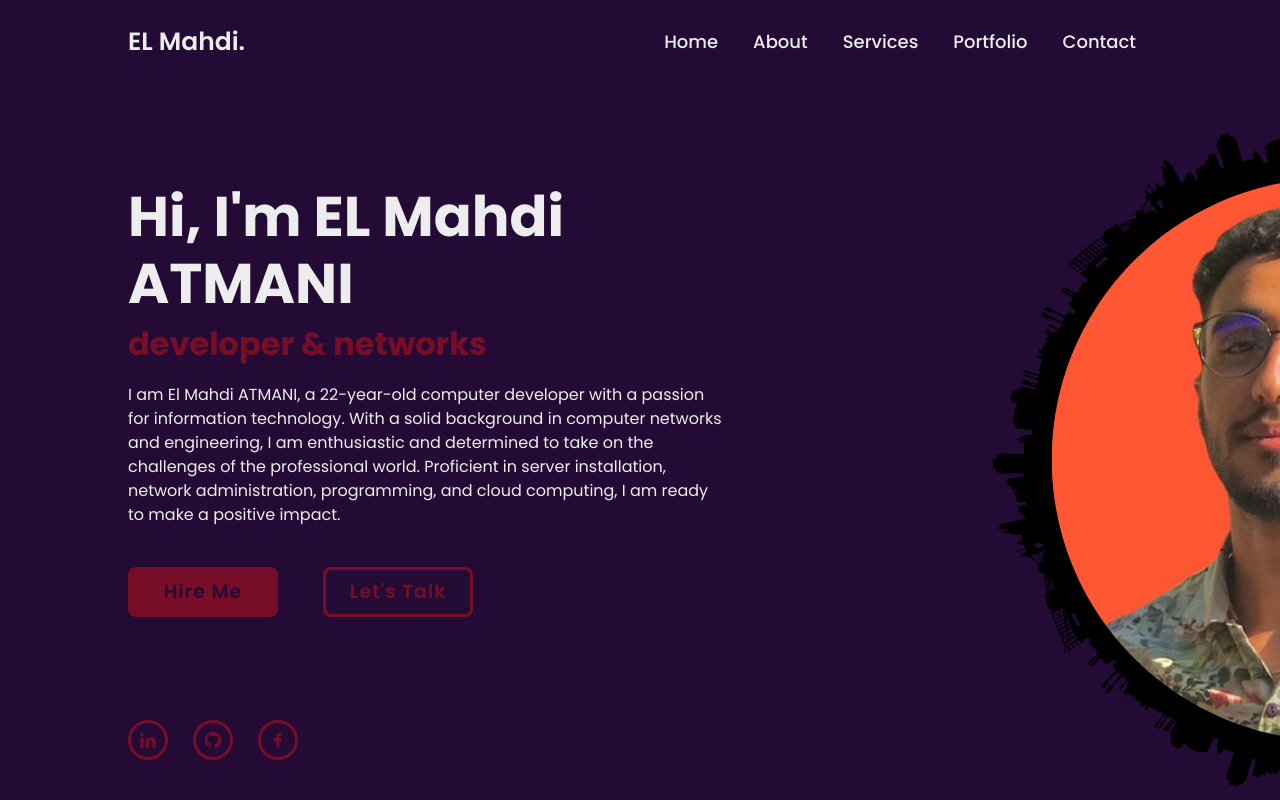
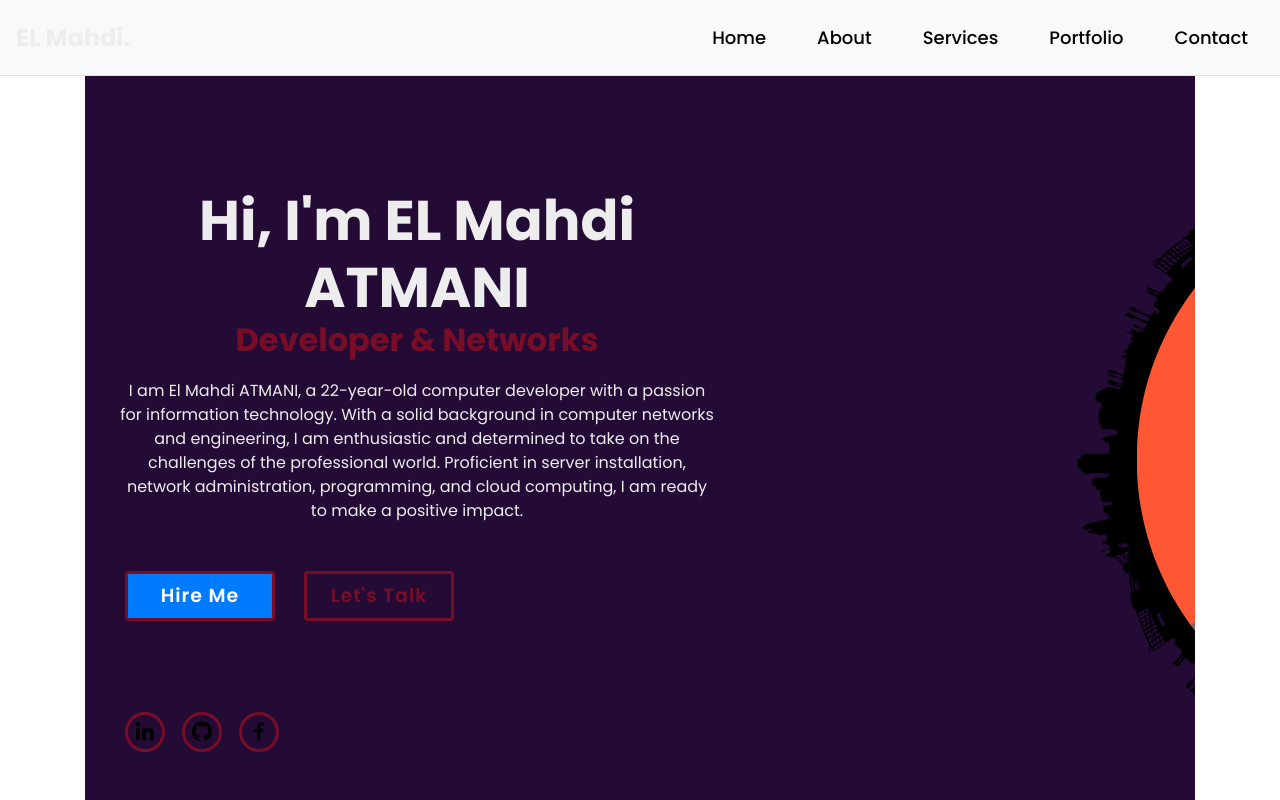
Before and after one commit to mahdiatmani/mahdiatmani.github.io, a plain HTML site: page index.html in a window 1280 px wide. Drawn offline with nearby package versions, Linux system fonts and the light colour scheme.

Commit message:
Update index.html
resposive

```diff
--- a/index.html
+++ b/index.html
@@ -8,15 +8,67 @@
   <meta http-equiv="X-UA-Compatible" content="IE=edge">
   <meta name="viewport" content="width=device-width, initial-scale=1.0">
   <title>El Mahdi ATMANI: Professional Portfolio</title>
+  <style>
+    /* Add custom styles here */
+    .body {
+      margin: 0;
+      font-family: Arial, sans-serif;
+    }
+    .header {
+      padding: 1rem;
+      background-color: #f8f9fa;
+      border-bottom: 1px solid #dee2e6;
+    }
+    .logo {
+      font-size: 1.5rem;
+      font-weight: bold;
+      text-decoration: none;
+    }
+    .navbar {
+      display: flex;
+      gap: 1rem;
+    }
+    .navbar a {
+      text-decoration: none;
+      color: #000;
+    }
+    .home {
+      text-align: center;
+      padding: 2rem;
+    }
+    .home-content h1, .home-content h3 {
+      margin: 0;
+    }
+    .btn-box a {
+      display: inline-block;
+      padding: 0.5rem 1rem;
+      margin: 0.5rem;
+      text-decoration: none;
+      background-color: #007bff;
+      color: white;
+      border-radius: 0.25rem;
+    }
+    .home-sci a {
+      margin: 0.5rem;
+      color: #000;
+      font-size: 1.5rem;
+    }
+    @media (max-width: 768px) {
+      .navbar {
+        flex-direction: column;
+        gap: 0.5rem;
+      }
+    }
+  </style>
 </head>
 
 <body class="body">
 
-<div class="div">
+<div class="container">
 
-  <header class="header">
+  <header class="header d-flex justify-content-between align-items-center">
     <a href="#" class="logo">EL Mahdi.</a>
-    <nav class="navbar">
+    <nav class="navbar d-none d-md-flex">
       <a href="#">Home</a>
       <a href="#">About</a>
       <a href="#">Services</a>
@@ -24,10 +76,11 @@
       <a href="#">Contact</a>
     </nav>
   </header>
+
   <section class="home">
     <div class="home-content">
       <h1>Hi, I'm EL Mahdi ATMANI</h1>
-      <h3>developer &#x26 networks</h3>
+      <h3>Developer &#x26; Networks</h3>
       <p>I am El Mahdi ATMANI, a 22-year-old computer developer with a passion for information technology. With a solid background in computer networks and engineering, I am enthusiastic and determined to take on the challenges of the professional world. Proficient in server installation, network administration, programming, and cloud computing, I am ready to make a positive impact.</p>
 
       <div class="btn-box">
@@ -37,13 +90,10 @@
     </div>
     <div class="home-sci">
       <a href="#"><i class='bx bxl-linkedin'></i></a>
-      <a href="#"><i class='bx bxl-github' ></i></a>
-      <a href="#"><i class='bx bxl-facebook' ></i></a>
+      <a href="#"><i class='bx bxl-github'></i></a>
+      <a href="#"><i class='bx bxl-facebook'></i></a>
     </div>
-    <span class="home-img"></span>
   </section>
-
-
 
 </div>
 </body>
```
